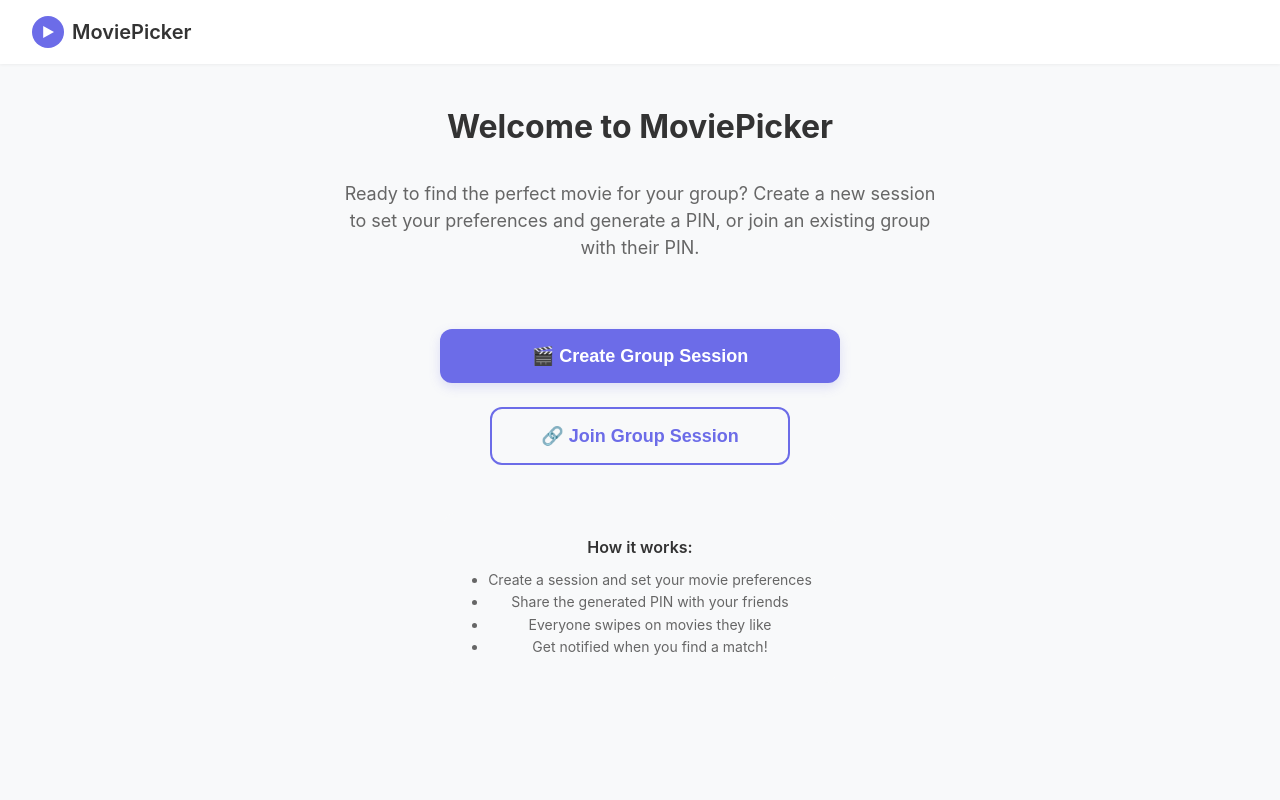
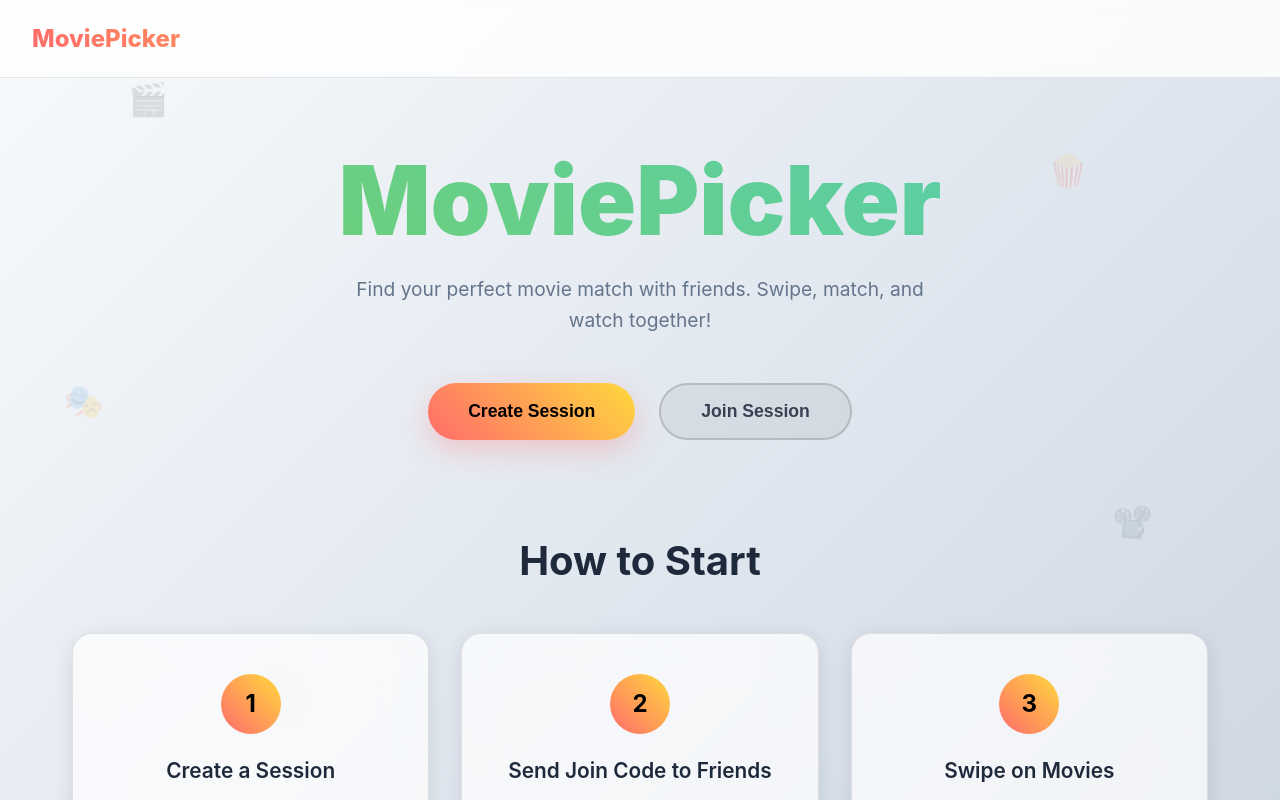
Before and after one commit to nawal-0/moviepicker, a React (Create React App) app in the folder frontend/: page / in a window 1280 px wide. Shown: the top 800 px of the page. Built offline with nearby package versions, Linux system fonts and the light colour scheme.

Commit message:
new frontend design prototype

```diff
--- a/frontend/src/pages/Home.js
+++ b/frontend/src/pages/Home.js
@@ -1,142 +1,314 @@
 import React from 'react';
 
-function Home({ onCreateGroup, onJoinGroup }) {
+const MoviePickerHomepage = () => {
   return (
-    <div className="app-container">
-      <header className="header">
-        <div className="logo">
-          <div className="logo-icon">
-            <svg width="24" height="24" viewBox="0 0 100 100">
-              <polygon points="30,25 75,50 30,75" fill="#fff" />
-            </svg>
-          </div>
-          <span className="app-name">MoviePicker</span>
+    <div className="app">
+      {/* Animated background elements */}
+      <div className="bg-elements">
+        <div className="movie-icon movie-icon-1">🎬</div>
+        <div className="movie-icon movie-icon-2">🍿</div>
+        <div className="movie-icon movie-icon-3">🎭</div>
+        <div className="movie-icon movie-icon-4">📽️</div>
+        <div className="movie-icon movie-icon-5">🎪</div>
+      </div>
+
+      {/* Navbar */}
+      <nav className="navbar">
+        <a href="#" className="logo">MoviePicker</a>
+      </nav>
+
+      {/* Main Content */}
+      <main className="main-content">
+        <h1 className="hero-title">MoviePicker</h1>
+        <p className="tagline">Find your perfect movie match with friends. Swipe, match, and watch together!</p>
+
+        <div className="cta-buttons">
+          <button className="btn btn-primary">Create Session</button>
+          <button className="btn btn-secondary">Join Session</button>
         </div>
 
-      </header>
+        {/* How to Start Section */}
+        <section className="how-to-start">
+          <h2 className="section-title">How to Start</h2>
+          <div className="steps-container">
+            <div className="step-card">
+              <div className="step-number">1</div>
+              <h3 className="step-title">Create a Session</h3>
+              <p className="step-description">Start a new movie picking session and get your unique room code to share with friends.</p>
+            </div>
+            <div className="step-card">
+              <div className="step-number">2</div>
+              <h3 className="step-title">Send Join Code to Friends</h3>
+              <p className="step-description">Share your session code with friends so they can join your movie selection party.</p>
+            </div>
+            <div className="step-card">
+              <div className="step-number">3</div>
+              <h3 className="step-title">Swipe on Movies</h3>
+              <p className="step-description">Everyone swipes through movies. When you all match on one, that's your perfect movie night!</p>
+            </div>
+          </div>
+        </section>
+      </main>
 
-      <main className="main-content" style={{
-        display: 'flex',
-        flexDirection: 'column',
-        alignItems: 'center',
-        justifyContent: 'center',
-        height: '70vh',
-        textAlign: 'center'
-      }}>
-        <h1 className="page-title" style={{ marginBottom: '16px' }}>
-          Welcome to MoviePicker
-        </h1>
-        <p className="page-subtitle" style={{
-          marginBottom: '48px',
-          maxWidth: '600px',
-          color: '#666',
-          fontSize: '18px',
-          lineHeight: '1.5'
-        }}>
-          Ready to find the perfect movie for your group? Create a new session to set your preferences and generate a PIN, or join an existing group with their PIN.
-        </p>
+      <style jsx>{`
+        * {
+          margin: 0;
+          padding: 0;
+          box-sizing: border-box;
+        }
 
-        <div style={{
-          display: 'flex',
-          gap: '24px',
-          flexDirection: 'column',
-          alignItems: 'center',
-          width: '100%',
-          maxWidth: '400px'
-        }}>
-          <button
-            className="generate-pin-button"
-            onClick={onCreateGroup}
-            style={{
-              width: '100%',
-              padding: '16px 32px',
-              fontSize: '18px',
-              fontWeight: '600',
-              backgroundColor: '#6C6CE8',
-              color: 'white',
-              border: 'none',
-              borderRadius: '12px',
-              cursor: 'pointer',
-              transition: 'all 0.2s ease',
-              boxShadow: '0 4px 12px rgba(108, 108, 232, 0.2)'
-            }}
-            onMouseOver={(e) => {
-              e.target.style.backgroundColor = '#5A5AD6';
-              e.target.style.transform = 'translateY(-2px)';
-              e.target.style.boxShadow = '0 6px 16px rgba(108, 108, 232, 0.3)';
-            }}
-            onMouseOut={(e) => {
-              e.target.style.backgroundColor = '#6C6CE8';
-              e.target.style.transform = 'translateY(0)';
-              e.target.style.boxShadow = '0 4px 12px rgba(108, 108, 232, 0.2)';
-            }}
-          >
-            🎬 Create Group Session
-          </button>
+        .app {
+          font-family: 'Inter', -apple-system, BlinkMacSystemFont, sans-serif;
+          background: linear-gradient(135deg, #f8fafc 0%, #e2e8f0 50%, #cbd5e1 100%);
+          min-height: 100vh;
+          color: #1e293b;
+          overflow-x: hidden;
+          position: relative;
+        }
 
-          <button
-            className="join-group-button"
-            onClick={onJoinGroup}
-            style={{
-              width: '100%',
-              padding: '16px 32px',
-              fontSize: '18px',
-              fontWeight: '600',
-              backgroundColor: 'transparent',
-              color: '#6C6CE8',
-              border: '2px solid #6C6CE8',
-              borderRadius: '12px',
-              cursor: 'pointer',
-              transition: 'all 0.2s ease'
-            }}
-            onMouseOver={(e) => {
-              e.target.style.backgroundColor = '#6C6CE8';
-              e.target.style.color = 'white';
-              e.target.style.transform = 'translateY(-2px)';
-              e.target.style.boxShadow = '0 6px 16px rgba(108, 108, 232, 0.2)';
-            }}
-            onMouseOut={(e) => {
-              e.target.style.backgroundColor = 'transparent';
-              e.target.style.color = '#6C6CE8';
-              e.target.style.transform = 'translateY(0)';
-              e.target.style.boxShadow = 'none';
-            }}
-          >
-            🔗 Join Group Session
-          </button>
-        </div>
+        /* Animated background elements */
+        .bg-elements {
+          position: fixed;
+          top: 0;
+          left: 0;
+          width: 100%;
+          height: 100%;
+          pointer-events: none;
+          z-index: 0;
+        }
 
-        <div style={{
-          marginTop: '48px',
-          padding: '24px',
-          backgroundColor: '#f8f9fa',
-          borderRadius: '12px',
-          maxWidth: '500px'
-        }}>
-          <h3 style={{
-            margin: '0 0 12px 0',
-            color: '#333',
-            fontSize: '16px',
-            fontWeight: '600'
-          }}>
-            How it works:
-          </h3>
-          <ul style={{
-            margin: 0,
-            paddingLeft: '20px',
-            color: '#666',
-            fontSize: '14px',
-            lineHeight: '1.6'
-          }}>
-            <li>Create a session and set your movie preferences</li>
-            <li>Share the generated PIN with your friends</li>
-            <li>Everyone swipes on movies they like</li>
-            <li>Get notified when you find a match!</li>
-          </ul>
-        </div>
-      </main>
+        .movie-icon {
+          position: absolute;
+          opacity: 0.15;
+          animation: float 6s ease-in-out infinite;
+          font-size: 2rem;
+          color: #64748b;
+        }
+
+        .movie-icon-1 { top: 10%; left: 10%; animation-delay: 0s; }
+        .movie-icon-2 { top: 20%; right: 15%; animation-delay: 1s; }
+        .movie-icon-3 { top: 50%; left: 5%; animation-delay: 2s; }
+        .movie-icon-4 { bottom: 30%; right: 10%; animation-delay: 3s; }
+        .movie-icon-5 { bottom: 10%; left: 20%; animation-delay: 4s; }
+
+        @keyframes float {
+          0%, 100% { transform: translateY(0px) rotate(0deg); }
+          50% { transform: translateY(-20px) rotate(5deg); }
+        }
+
+        /* Navbar */
+        .navbar {
+          position: relative;
+          z-index: 100;
+          padding: 1.5rem 2rem;
+          backdrop-filter: blur(10px);
+          background: rgba(255, 255, 255, 0.8);
+          border-bottom: 1px solid rgba(0, 0, 0, 0.1);
+        }
+
+        .logo {
+          font-size: 1.5rem;
+          font-weight: 800;
+          background: linear-gradient(45deg, #ff6b6b, #ffd93d, #6bcf7f);
+          background-clip: text;
+          -webkit-background-clip: text;
+          -webkit-text-fill-color: transparent;
+          text-decoration: none;
+        }
+
+        /* Main content */
+        .main-content {
+          position: relative;
+          z-index: 10;
+          text-align: center;
+          padding: 4rem 2rem;
+          max-width: 1200px;
+          margin: 0 auto;
+        }
+
+        .hero-title {
+          font-size: clamp(3rem, 8vw, 6rem);
+          font-weight: 900;
+          margin-bottom: 1rem;
+          background: linear-gradient(45deg, #ff6b6b, #ffd93d, #6bcf7f, #4ecdc4);
+          background-size: 300% 300%;
+          background-clip: text;
+          -webkit-background-clip: text;
+          -webkit-text-fill-color: transparent;
+          animation: gradientShift 4s ease-in-out infinite;
+        }
+
+        @keyframes gradientShift {
+          0%, 100% { background-position: 0% 50%; }
+          50% { background-position: 100% 50%; }
+        }
+
+        .tagline {
+          font-size: 1.2rem;
+          color: #64748b;
+          margin-bottom: 3rem;
+          max-width: 600px;
+          margin-left: auto;
+          margin-right: auto;
+          line-height: 1.6;
+        }
+
+        .cta-buttons {
+          display: flex;
+          gap: 1.5rem;
+          justify-content: center;
+          margin-bottom: 6rem;
+          flex-wrap: wrap;
+        }
+
+        .btn {
+          padding: 1rem 2.5rem;
+          font-size: 1.1rem;
+          font-weight: 600;
+          border: none;
+          border-radius: 50px;
+          cursor: pointer;
+          transition: all 0.3s ease;
+          display: inline-block;
+          position: relative;
+          overflow: hidden;
+        }
+
+        .btn-primary {
+          background: linear-gradient(45deg, #ff6b6b, #ffd93d);
+          color: #000;
+          box-shadow: 0 10px 30px rgba(255, 107, 107, 0.3);
+        }
+
+        .btn-secondary {
+          background: rgba(0, 0, 0, 0.05);
+          color: #374151;
+          border: 2px solid rgba(0, 0, 0, 0.15);
+          backdrop-filter: blur(10px);
+        }
+
+        .btn:hover {
+          transform: translateY(-3px);
+          box-shadow: 0 15px 40px rgba(255, 107, 107, 0.4);
+        }
+
+        .btn-secondary:hover {
+          background: rgba(0, 0, 0, 0.1);
+          border-color: rgba(0, 0, 0, 0.25);
+          box-shadow: 0 15px 40px rgba(0, 0, 0, 0.2);
+        }
+
+        /* How to start section */
+        .how-to-start {
+          margin-top: 4rem;
+        }
+
+        .section-title {
+          font-size: 2.5rem;
+          font-weight: 700;
+          margin-bottom: 3rem;
+          color: #1e293b;
+        }
+
+        .steps-container {
+          display: grid;
+          grid-template-columns: repeat(auto-fit, minmax(300px, 1fr));
+          gap: 2rem;
+          margin-top: 2rem;
+        }
+
+        .step-card {
+          background: rgba(255, 255, 255, 0.7);
+          backdrop-filter: blur(20px);
+          border: 1px solid rgba(0, 0, 0, 0.1);
+          border-radius: 20px;
+          padding: 2.5rem 2rem;
+          text-align: center;
+          transition: all 0.3s ease;
+          position: relative;
+          overflow: hidden;
+          box-shadow: 0 4px 20px rgba(0, 0, 0, 0.1);
+        }
+
+        .step-card::before {
+          content: '';
+          position: absolute;
+          top: 0;
+          left: -100%;
+          width: 100%;
+          height: 100%;
+          background: linear-gradient(90deg, transparent, rgba(255, 255, 255, 0.8), transparent);
+          transition: left 0.5s ease;
+        }
+
+        .step-card:hover::before {
+          left: 100%;
+        }
+
+        .step-card:hover {
+          transform: translateY(-10px);
+          box-shadow: 0 20px 50px rgba(0, 0, 0, 0.15);
+          border-color: rgba(255, 107, 107, 0.3);
+        }
+
+        .step-number {
+          display: inline-block;
+          width: 60px;
+          height: 60px;
+          background: linear-gradient(45deg, #ff6b6b, #ffd93d);
+          color: #000;
+          border-radius: 50%;
+          font-size: 1.5rem;
+          font-weight: 700;
+          line-height: 60px;
+          margin-bottom: 1.5rem;
+        }
+
+        .step-title {
+          font-size: 1.3rem;
+          font-weight: 600;
+          margin-bottom: 1rem;
+          color: #1e293b;
+        }
+
+        .step-description {
+          color: #64748b;
+          line-height: 1.6;
+        }
+
+        /* Responsive design */
+        @media (max-width: 768px) {
+          .navbar {
+            padding: 1rem;
+          }
+
+          .main-content {
+            padding: 2rem 1rem;
+          }
+
+          .cta-buttons {
+            flex-direction: column;
+            align-items: center;
+            gap: 1rem;
+          }
+
+          .btn {
+            padding: 1rem 2rem;
+            width: 250px;
+          }
+
+          .steps-container {
+            grid-template-columns: 1fr;
+            gap: 1.5rem;
+          }
+
+          .step-card {
+            padding: 2rem 1.5rem;
+          }
+        }
+      `}</style>
     </div>
   );
-}
+};
 
-export default Home;
+export default MoviePickerHomepage;
```
Also changed, not shown: frontend/src/pages/Home-0.js (added, +142 -0 lines).
